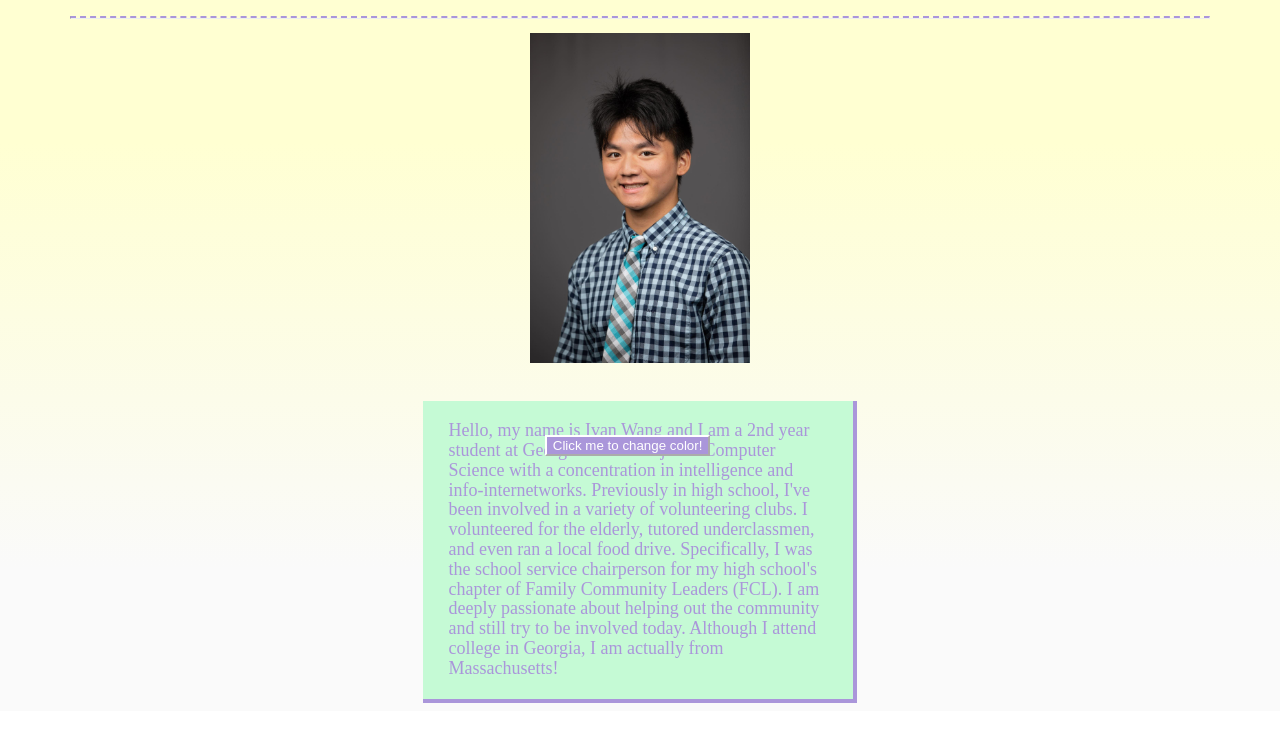
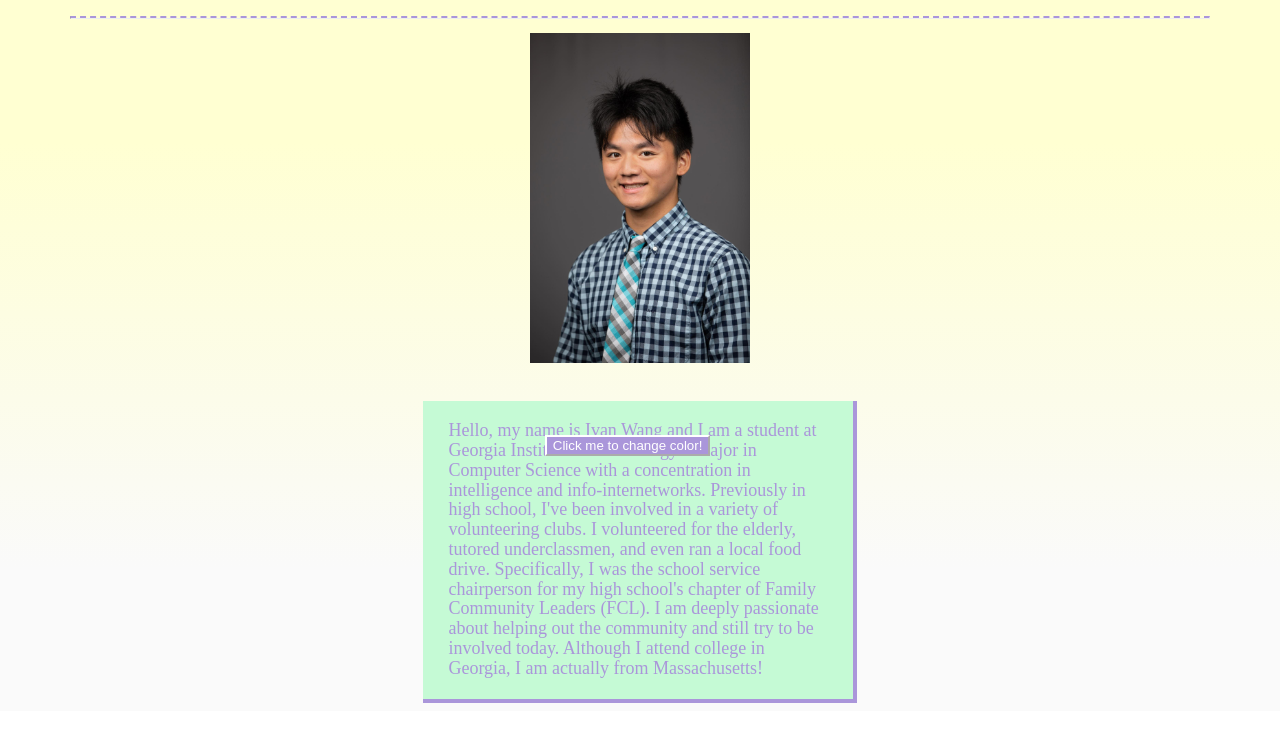
Before and after one commit to ivanwangg/Introduction, a plain HTML site: page index.html in a window 1280 px wide. Drawn offline with Linux system fonts and the light colour scheme.

Commit message:
Update index.html

```diff
--- a/index.html
+++ b/index.html
@@ -36,7 +36,7 @@
             }
         </script>
         <p class="information">
-            Hello, my name is Ivan Wang and I am a 2nd year student at Georgia Tech.
+            Hello, my name is Ivan Wang and I am a student at Georgia Institute of Technology.
             I major in Computer Science with a concentration in intelligence and info-internetworks.
             Previously in high school, I've been involved in a variety of volunteering clubs.
             I volunteered for the elderly, tutored underclassmen, and even ran a local food drive.
```
